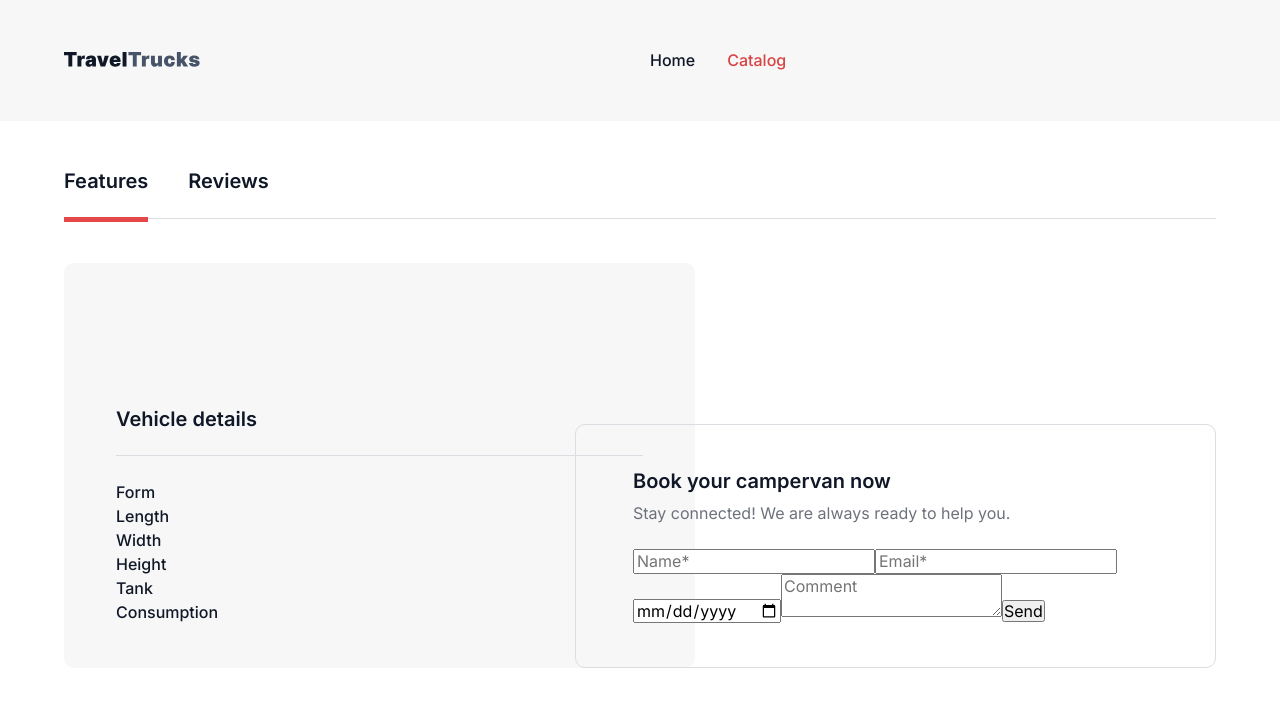
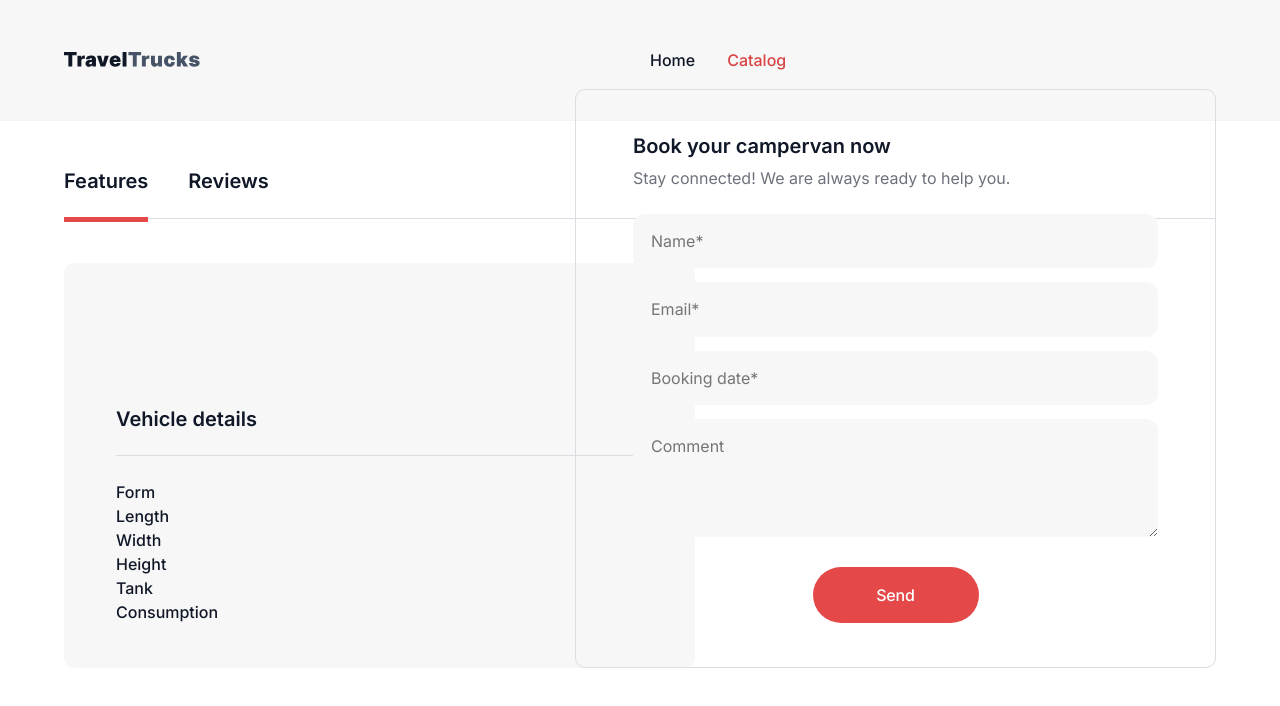
Before and after one commit to aitmil/travel-trucks-app, a React (Vite) app: page /catalog/1/features in a window 1280 px wide. Shown: the top 706 px of the page. Built offline with nearby package versions, Linux system fonts and the light colour scheme; no server answers.

Commit message:
add Booking form component

```diff
--- a/src/components/BookingForm/BookingForm.jsx
+++ b/src/components/BookingForm/BookingForm.jsx
@@ -1,23 +1,32 @@
 import { Formik, Form, Field, ErrorMessage } from 'formik';
 import { useState } from 'react';
 import toast from 'react-hot-toast';
+import clsx from 'clsx';
+import ReactDatePicker from 'react-datepicker';
+import { subDays } from 'date-fns';
+import 'react-datepicker/dist/react-datepicker.css';
+
 import { BookingSchema } from '../../js/validation';
 import css from './BookingForm.module.css';
-import axios from 'axios';
 
 export default function BookingForm() {
-  const [isSubmitting, setIsSubmitting] = useState(false);
+  const [placeholder, setPlaceholder] = useState('Booking date*');
+
+  const mockPostRequest = values => {
+    return new Promise(resolve => {
+      setTimeout(() => {
+        resolve({ data: 'Success' });
+      }, 1000);
+    });
+  };
 
   const handleSubmit = async (values, actions) => {
-    setIsSubmitting(true);
     try {
-      await axios.post('/api/bookings', values);
+      await mockPostRequest(values);
       toast.success('Booking successful!');
       actions.resetForm();
     } catch {
       toast.error('Booking error!');
-    } finally {
-      setIsSubmitting(false);
     }
   };
 
@@ -27,51 +36,86 @@ export default function BookingForm() {
       <p className={css.text}>
         Stay connected! We are always ready to help you.
       </p>
+
       <Formik
-        initialValues={{ name: '', email: '', date: '', comment: '' }}
+        initialValues={{ name: '', email: '', date: null, comment: '' }}
         validationSchema={BookingSchema}
         onSubmit={handleSubmit}
       >
-        {() => (
+        {({ values, errors, touched, setFieldValue }) => (
           <Form className={css.form} autoComplete="off">
+            <div className={css.fieldWrapper}>
               <Field
-              className={css.input}
+                className={`${css.input} ${
+                  errors.name && touched.name ? css.inputError : ''
+                }`}
                 type="text"
                 name="name"
                 placeholder="Name*"
               />
-            <ErrorMessage className={css.error} name="name" component="span" />
+              <ErrorMessage
+                name="name"
+                component="span"
+                className={css.error}
+              />
+            </div>
 
+            <div className={css.fieldWrapper}>
               <Field
-              className={css.input}
+                className={`${css.input} ${
+                  errors.email && touched.email ? css.inputError : ''
+                }`}
                 type="email"
                 name="email"
                 placeholder="Email*"
               />
-            <ErrorMessage className={css.error} name="email" component="span" />
+              <ErrorMessage
+                name="email"
+                component="span"
+                className={css.error}
+              />
+            </div>
 
+            <ReactDatePicker
+              name={'date'}
+              selected={values.date}
+              onChange={date => setFieldValue('date', date)}
+              dateFormat="dd-MM-yyyy"
+              minDate={subDays(new Date(), 0)}
+              placeholderText={placeholder}
+              onFocus={() => setPlaceholder('Select a date after today')}
+              onBlur={() => {
+                if (!values.date) setPlaceholder('Booking date*');
+              }}
+              className={`${css.input} ${
+                errors.date && touched.date ? css.inputError : ''
+              }`}
+              calendarClassName={css.customCalendar}
+              popperClassName={css.popper}
+              dayClassName={() => css.day}
+              monthClassName={() => css.month}
+            />
+
+            <ErrorMessage name="date" component="span" className={css.error} />
+
+            <div className={css.fieldWrapper}>
               <Field
-              className={css.input}
-              type="date"
-              name="date"
-              placeholder="Booking date*"
-            />
-            <ErrorMessage className={css.error} name="date" component="span" />
-
-            <Field
-              className={css.textarea}
                 as="textarea"
+                className={`${css.textarea} ${
+                  errors.comment && touched.comment ? css.inputError : ''
+                }`}
                 name="comment"
                 placeholder="Comment"
               />
               <ErrorMessage
-              className={css.error}
                 name="comment"
                 component="span"
+                className={css.error}
               />
+            </div>
 
-            <button className={css.btn} type="submit" disabled={isSubmitting}>
-              {isSubmitting ? 'Sending...' : 'Send'}
+            <button className={clsx(css.btn, 'btn')} type="submit">
+              Send
             </button>
           </Form>
         )}
--- a/src/components/BookingForm/BookingForm.module.css
+++ b/src/components/BookingForm/BookingForm.module.css
@@ -20,3 +20,76 @@
   color: var(--gray);
   margin-bottom: 24px;
 }
+
+.fieldWrapper {
+  position: relative;
+}
+
+.form {
+  display: flex;
+  flex-direction: column;
+  gap: 14px;
+}
+
+.fieldWrapper {
+  position: relative;
+}
+
+.input,
+.textarea {
+  position: relative;
+  border: none;
+  border-radius: 12px;
+  padding: 18px;
+  width: 100%;
+
+  background-color: var(--inputs);
+  transition: border var(--transition);
+}
+
+.textarea {
+  margin-bottom: 10px;
+  height: 118px;
+}
+
+.inputError::placeholder,
+.inputError {
+  color: transparent;
+}
+
+.inputError {
+  border: 1px solid var(--button);
+  color: transparent;
+}
+
+.error {
+  position: absolute;
+  top: 50%;
+  left: 12px;
+  transform: translateY(-50%);
+  color: var(--button);
+}
+
+.btn {
+  padding: 16px 63px;
+  width: 166px;
+  margin: 0 auto;
+}
+
+/* Custom calendar styling */
+
+.customCalendar {
+  background-color: var(--white);
+}
+
+.popper {
+  background-color: var(--white);
+}
+
+.day {
+  color: var(--text);
+}
+
+.month {
+  color: #ffffff;
+}
```
Lines whose indentation alone changed are shown as unchanged.
